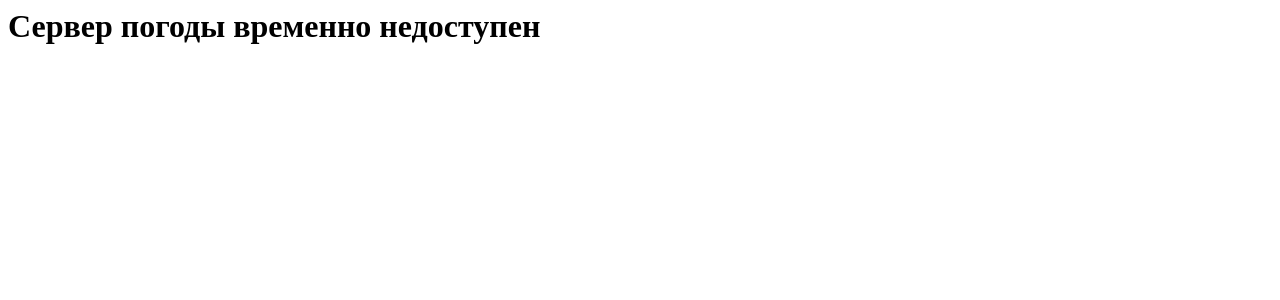
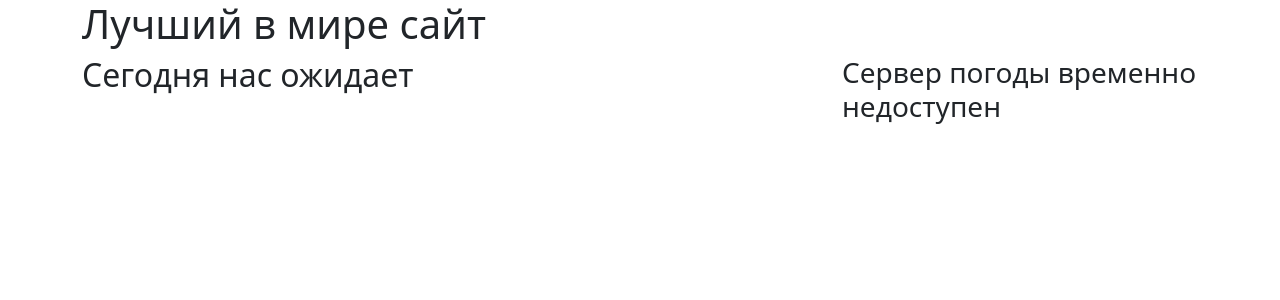
Before and after one commit to mckater/weather, a Flask app: page / in a window 1280 px wide. Shown: the top 300 px of the page. Run offline with Flask 2, Linux system fonts and the light colour scheme; data that the repository does not hold is empty.

Commit message:
plus template plus bootstrap

```diff
--- a/templates/index.html
+++ b/templates/index.html
@@ -1,6 +1,34 @@
-<html>
+<!doctype html>
+<html lang="ru">
+<head>
+    <meta charset="utf-8">
+    <meta name="viewport" content="width=device-width, initial-scale=1">
+    <!--    <link rel="stylesheet" href="https://cdn.jsdelivr.net/npm/bootstrap@5.2.2/dist/css/bootstrap.min.css" integrity="sha384-Zenh87qX5JnK2Jl0vWa8Ck2rdkQ2Bzep5IDxbcnCeuOxjzrPF/et3URy9Bv1WTRi" crossorigin="anonymous" >-->
     <title>{{ page_title }}</title>
-    <body>
-        <h1>{{ weather_text }}</h1>
-    </body>
+    <link href="https://cdn.jsdelivr.net/npm/bootstrap@5.2.2/dist/css/bootstrap.min.css" rel="stylesheet"
+          integrity="sha384-Zenh87qX5JnK2Jl0vWa8Ck2rdkQ2Bzep5IDxbcnCeuOxjzrPF/et3URy9Bv1WTRi" crossorigin="anonymous">
+</head>
+<body>
+<div class="container">
+    <h1>Лучший в мире сайт</h1>
+
+    <div class="row">
+        <div class="col-8">
+            <h2>Сегодня нас ожидает</h2>
+        </div>
+            <br>
+            <div class="col-4">
+                <h3>{{ weather_text }}</h3>
+            </div>
+
+    </div>
+</div>
+</body>
 </html>
+
+<!--<html>-->
+<!--    <title>{{ page_title }}</title>-->
+<!--    <body>-->
+<!--        <h1>{{ weather_text }}</h1>-->
+<!--    </body>-->
+<!--</html>-->
```
